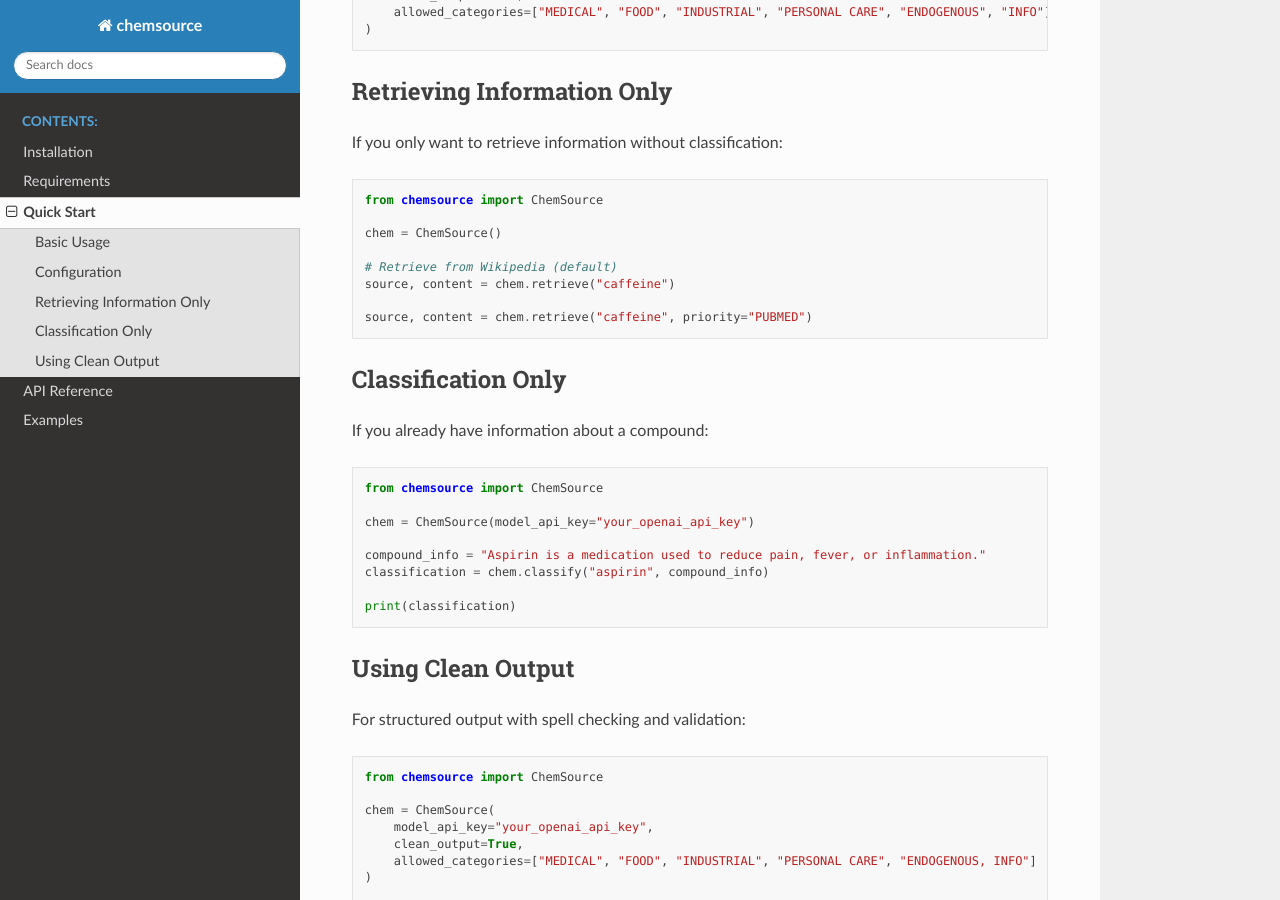
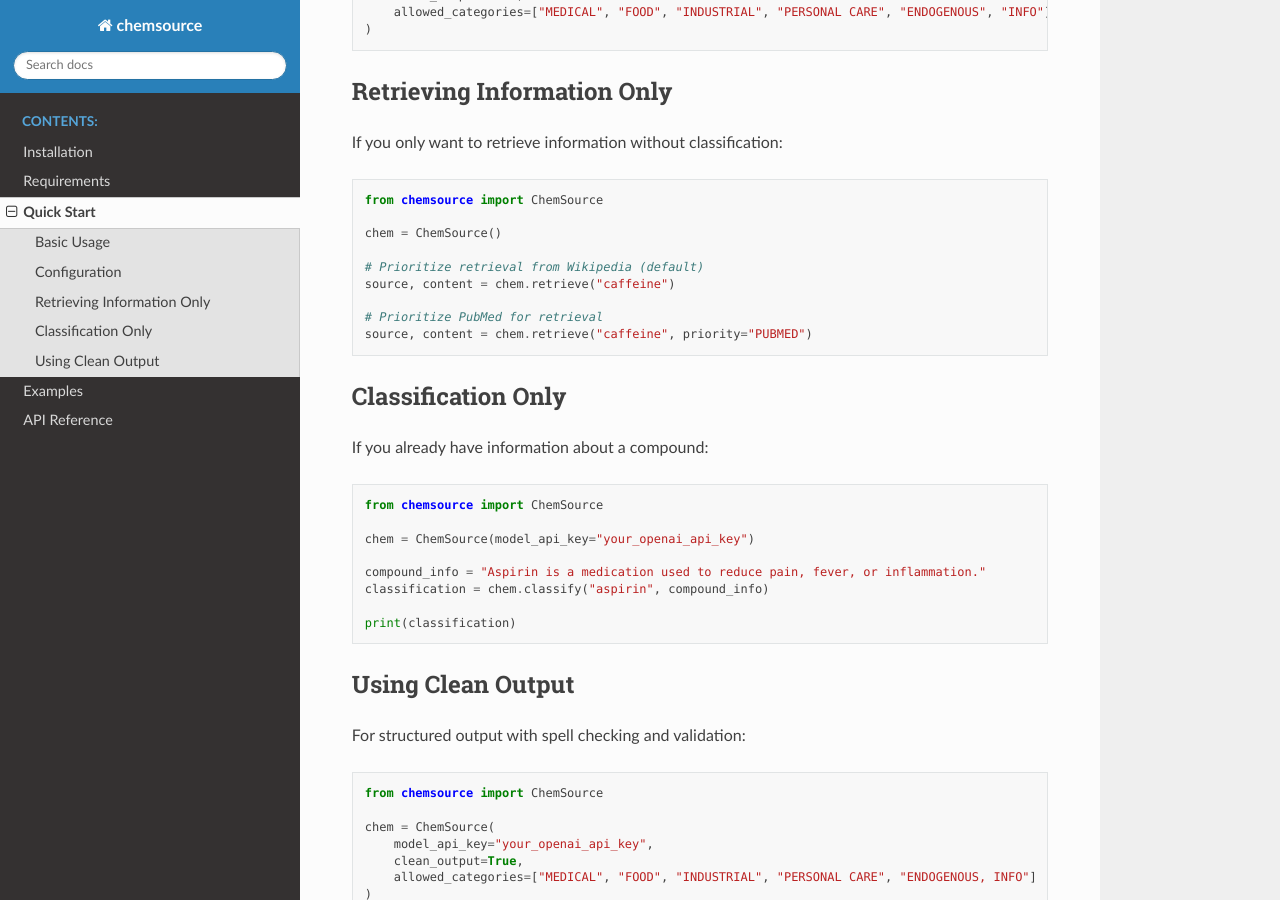
Before and after one commit to prajitrr/chemsource, a Sphinx documentation site: the page built from docs/quickstart.rst, in a window 1280 px wide and 900 px high, scrolled down 729 px. Built offline with Sphinx 7.4.7 and the Read the Docs theme 3.1.0, drawn with Linux system fonts in a browser that asks for light colours.

Commit message:
Updated documentation

```diff
--- a/docs/examples.rst
+++ b/docs/examples.rst
@@ -29,7 +29,6 @@ Advanced Configuration
     chem = ChemSource(
         model_api_key="your_openai_api_key",
         model="gpt-4o",
-        temperature=0.0,  # More deterministic output
         clean_output=True,  # Enable output cleaning
         allowed_categories=["MEDICAL", "FOOD", "INDUSTRIAL", "PERSONAL CARE", "ENDOGENOUS", "INFO"]
     )
--- a/docs/index.rst
+++ b/docs/index.rst
@@ -13,8 +13,8 @@ PubMed and Wikipedia, and classify compounds using AI language models.
 
    installation
    quickstart
+   examples
    api
-   examples
 
 Indices and tables
 ==================
--- a/docs/quickstart.rst
+++ b/docs/quickstart.rst
@@ -48,9 +48,10 @@ If you only want to retrieve information without classification:
 
     chem = ChemSource()
 
-    # Retrieve from Wikipedia (default)
+    # Prioritize retrieval from Wikipedia (default)
     source, content = chem.retrieve("caffeine")
 
+    # Prioritize PubMed for retrieval
     source, content = chem.retrieve("caffeine", priority="PUBMED")
 
 Classification Only
```
